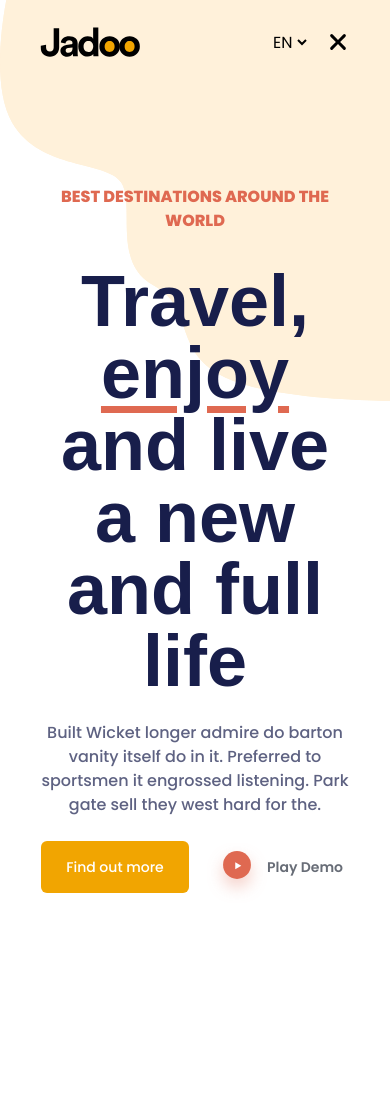
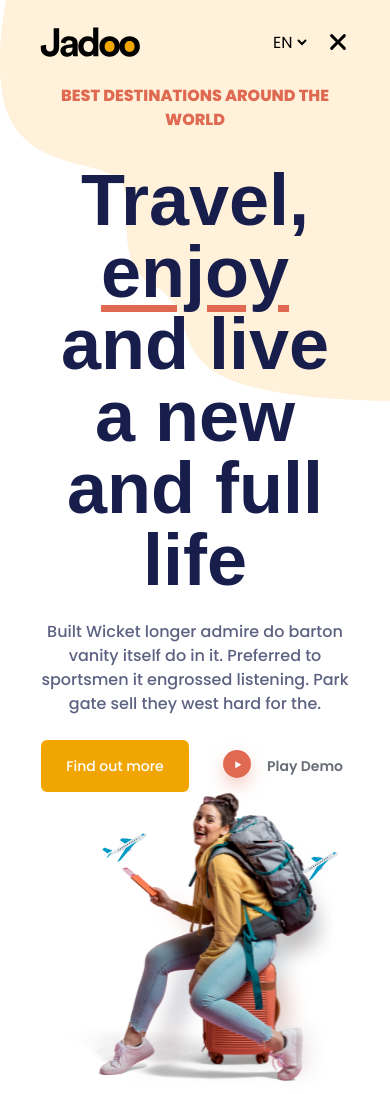
Before and after one commit to molaraiche/jadoo, a Next.js app: page / in a window 390 px wide. Before the commit the page ends 994 px from the top, so only its background shows below. Built offline with nearby package versions, Linux system fonts and the light colour scheme; a web font is replaced by a local one.

Commit message:
updates in the hero picture

```diff
--- a/app/(root)/(home)/page.tsx
+++ b/app/(root)/(home)/page.tsx
@@ -3,7 +3,7 @@ import Image from 'next/image';
 import React from 'react';
 const Home = () => {
   return (
-    <section className='flex items-center justify-between w-full px-36 lg:justify-center md:px-10 lg:h-[85vh] sm:my-24'>
+    <section className='flex items-center justify-between w-full px-36 lg:justify-center md:px-10 lg: max-h-full  lg:flex-col'>
       <div className='flex-1 w-full items-center justify-center lg:text-center'>
         <p className='text-primary-orange font-extrabold size-20  w-full uppercase lg:text-center'>
           Best Destinations around the world
@@ -17,7 +17,7 @@ const Home = () => {
           and live a new
           <br /> and full life
         </h1>
-        <p className='text-primary-textColor mt-6  w-96 font-medium leading-normal	md:w-full  '>
+        <p className='text-primary-textColor mt-6  w-96 font-medium leading-normal	lg:w-full  '>
           Built Wicket longer admire do barton vanity itself do in it. Preferred
           to sportsmen it engrossed listening. Park gate sell they west hard for
           the.
@@ -41,7 +41,7 @@ const Home = () => {
           </Button>
         </div>
       </div>
-      <div className='flex-1 lg:hidden'>
+      <div className='flex-1 '>
         <Image
           src='/assets/hero-img.svg'
           width={800}
```
